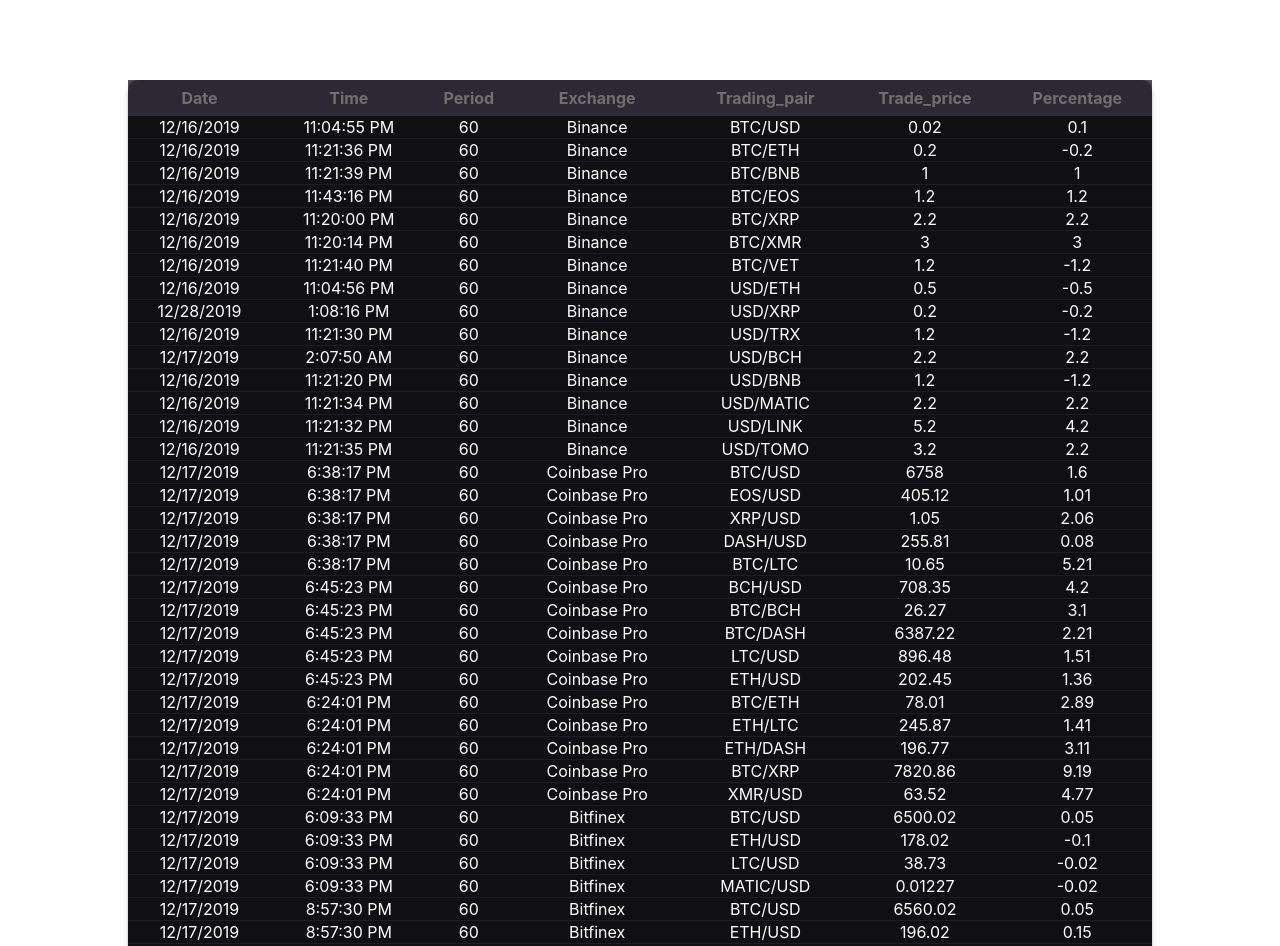
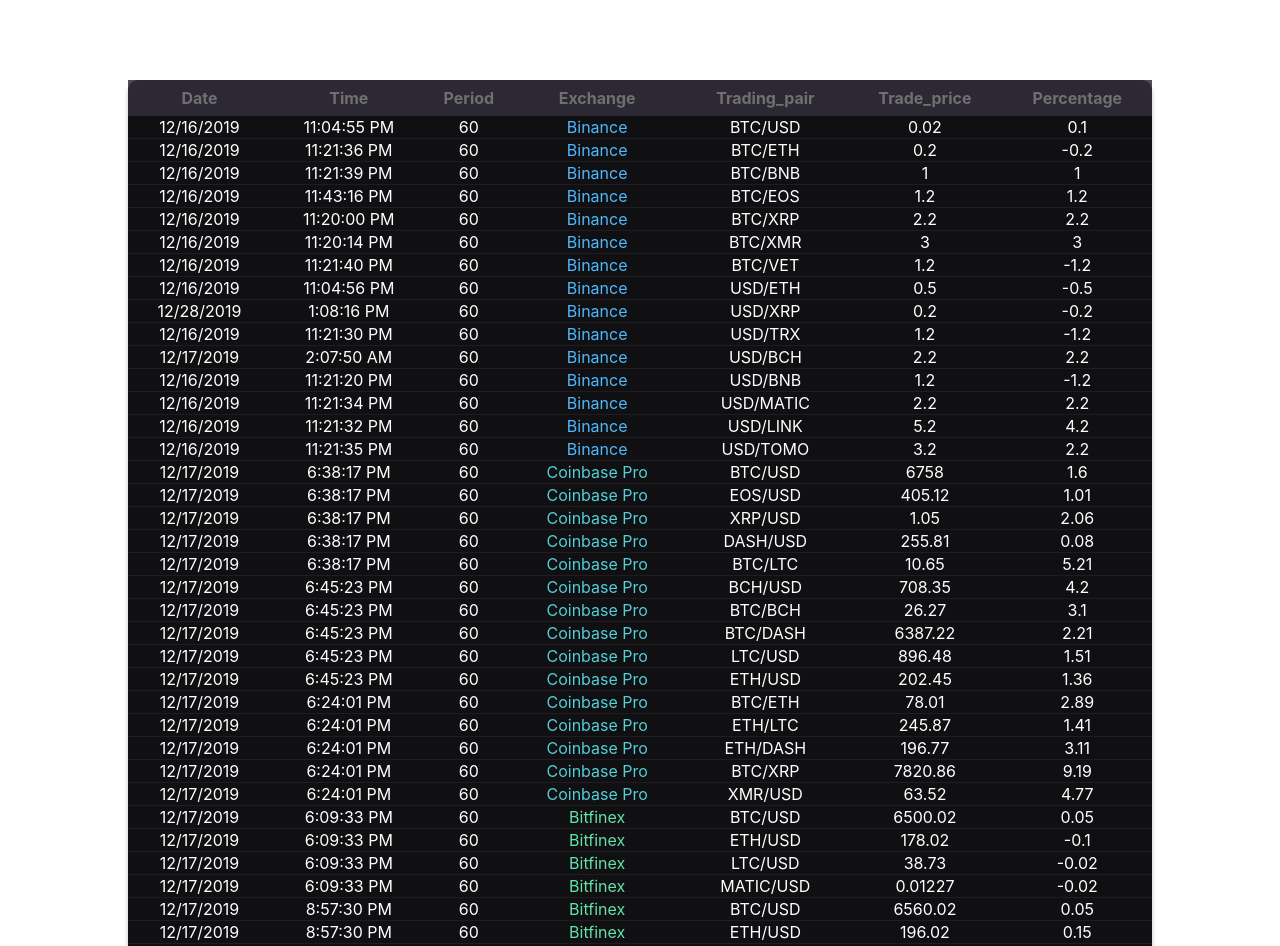
Before and after one commit to BloomTech-Labs/cryptolytic-fe, a React (Create React App) app: page / in a window 1280 px wide. Shown: the top 946 px of the page. Built offline with nearby package versions, Linux system fonts and the light colour scheme.

Commit message:
created conditional color classes for the different exchanges in the table

```diff
--- a/src/Components/TradingDashboardTable/TableData.js
+++ b/src/Components/TradingDashboardTable/TableData.js
@@ -10,13 +10,27 @@ const useStyles = makeStyles({
   },
   bitfinex: {
     color: "rgb(98, 227, 171)"
+  },
+  positive: {
+    color: "green"
+  },
+  negitive: {
+    color: "red"
   }
 });
 
 const TableData = ({ item }) => {
   const classes = useStyles();
 
-  return <td>{item}</td>;
+  if (item === "Binance") {
+    return <td className={classes.binanceColor}>{item}</td>;
+  } else if (item === "Coinbase Pro") {
+    return <td className={classes.coinbaseColor}>{item}</td>;
+  } else if (item === "Bitfinex") {
+    return <td className={classes.bitfinex}>{item}</td>;
+  } else {
+    return <td>{item}</td>;
+  }
 };
 
 export default TableData;
--- a/src/Components/TradingDashboardTable/TableDataRow.js
+++ b/src/Components/TradingDashboardTable/TableDataRow.js
@@ -9,6 +9,12 @@ const useStyles = makeStyles({
     background: "rgba(0, 0, 0, 0.8)",
     color: "rgb(255, 255, 255)",
     borderBottom: "0.5px solid rgba(35, 32, 44, 0.8)"
+  },
+  positive: {
+    color: "green"
+  },
+  negitive: {
+    color: "red"
   }
 });
 
@@ -20,6 +26,7 @@ const TableDataRow = ({ dataRow }) => {
   dataRow.trading_pair = dataRow.trading_pair.toUpperCase();
   dataRow.trading_pair = dataRow.trading_pair.replace(/\_/, "/");
 
+  console.log(typeof dataRow.trading_price);
   const data = Object.values(dataRow);
   return (
     <TableRow className={classes.tablerow}>
```
